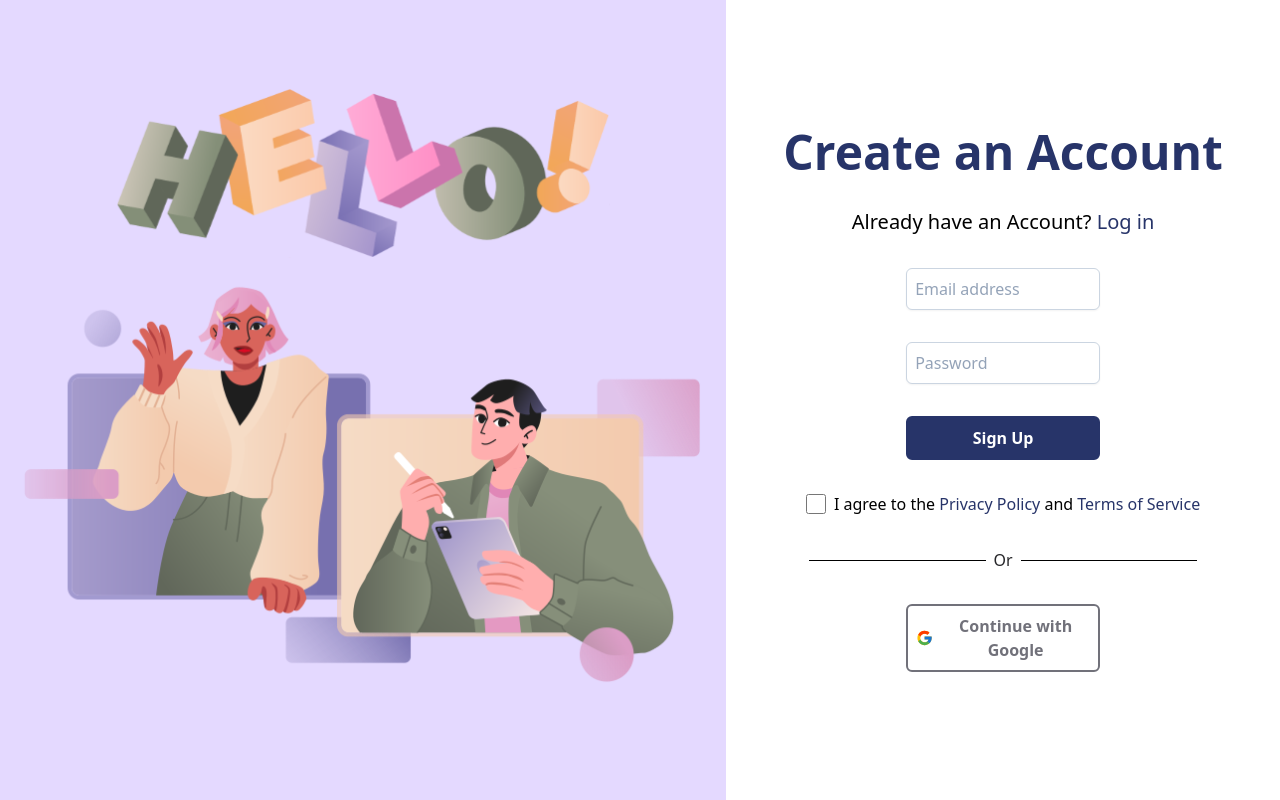
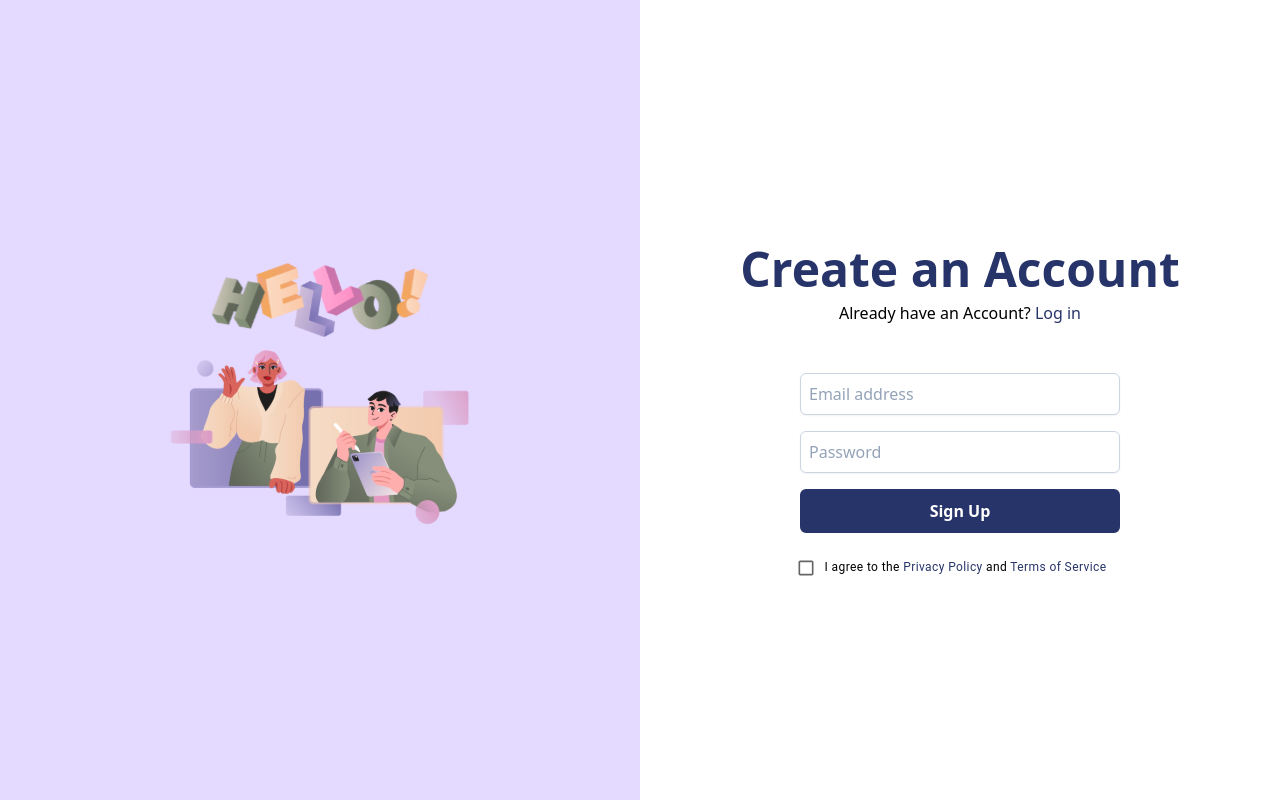
Before and after one commit to deyanxxx/expense-tracker, a React (Create React App) app: page /signup in a window 1280 px wide. Built offline with nearby package versions, Linux system fonts and the light colour scheme.

Commit message:
fixed signup and login page

```diff
--- a/src/pages/Login.js
+++ b/src/pages/Login.js
@@ -1,49 +1,48 @@
 import React from 'react';
 import homeBanner from '../assets/homeBanner.svg';
-import { FcGoogle } from "react-icons/fc";
 import { Checkbox, FormControlLabel, FormGroup, Typography } from '@mui/material';
 
 function Login() {
 
   return (
-    <div className='flex flex-row h-screen justify-between items-center'>
-      <div className='items-center justify-center h-screen m-auto'>
+    <div className='flex flex-row h-screen'>
+      <div className='flex items-center justify-center w-[50%]'>
       <img src={homeBanner} className='w-92 h-80' alt='homeBanner' />
       </div>
-      <div className='bg-white w-1/2 h-full flex flex-col items-center justify-center'>
-        <h1 className='font-bold text-3xl' style={{ color: '#273469' }}>Welcome Back</h1>
-        <div className='flex flex-row mb-8 mt-2'>
-          <p className='text-sm'>Don't have an Account yet?<span style={{ color: '#273469' }}> Sign up </span></p>
+      <div className='bg-white w-[50%] h-full flex flex-col items-center justify-center space-y-4'>
+        <div className='flex flex-col items-center justify-center m-8'>
+          <h1 className='font-semibold text-5xl' style={{ color: '#273469' }}>Welcome back!</h1>
+          <h5 className='text-l mt-2'>Don't have an Account yet?<span style={{ color: '#273469' }}> Sign up Now </span></h5>
         </div>
         <input type="email" name="email"
-        class="mt-1 mb-1 px-3 py-2 w-80 bg-white border shadow-sm border-slate-300 placeholder-slate-400
-        focus:outline-none focus:border-sky-500 focus:ring-sky-500 block  rounded-md sm:text-sm focus:ring-1"
-        placeholder="Email address" />
+          class="p-2 w-[50%] bg-white border shadow-sm border-slate-300 placeholder-slate-400
+          focus:outline-none focus:border-sky-500 focus:ring-sky-500 block rounded-md sm:text-sm focus:ring-1"
+          placeholder="Email address" />
         <input type="email" name="email"
-        class="mt-1 mb-4 px-3 py-2 w-80 bg-white border shadow-sm border-slate-300 placeholder-slate-400
-        focus:outline-none focus:border-sky-500 focus:ring-sky-500 block rounded-md sm:text-sm focus:ring-1"
-        placeholder="Password" />
-          <button style={{ backgroundColor: '#273469', borderColor: '#273469'}} className='rounded-md border-2 px-32 py-2 text-white font-semibold
-           m-4'>
-            Log In
-          </button>
-          <div className='flex flex-row space-x-10 items-center justify-center'>
+          class="p-2 w-[50%] bg-white border shadow-sm border-slate-300 placeholder-slate-400
+          focus:outline-none focus:border-sky-500 focus:ring-sky-500 block rounded-md sm:text-sm focus:ring-1"
+          placeholder="Password" />
+        <button style={{ backgroundColor: '#273469', borderColor: '#273469'}}
+          className='rounded-md border-2 text-white font-semibold w-[50%] p-2'>
+          Log In
+        </button>
+          <div className='flex flex-row space-x-20 items-center justify-center'>
             <FormGroup>
               <FormControlLabel control={<Checkbox size='small'/>}
               label={<Typography variant="caption">Keep me logged in</Typography>}/>
             </FormGroup>
             <Typography variant="caption">
-              Forgot password?
+            <span style={{ color: '#273469' }}> Forgot password?</span>
             </Typography>
           </div>
-          <div className='flex flex-row'>
+          {/*<div className='flex flex-row'>
             <div className='w-full h-[1px] bg-black' />
             <p className="mx-4 mt-4 text-center font-normal text-sm text-zinc-800">Or</p>
           </div>
           <button className='flex flex-row items-center justify-center rounded-md mt-2 border-2 px-16 py-2 text-white font-semibold border-zinc-500'>
             <FcGoogle className='mr-2' />
             <span className='text-zinc-500'>Continue with Google</span>
-          </button>
+          </button>*/}
       </div>
     </div>
   )
--- a/src/pages/Signup.js
+++ b/src/pages/Signup.js
@@ -1,45 +1,36 @@
 import React from 'react';
 import signupBanner from '../assets/signupBanner.svg';
-import { FcGoogle } from "react-icons/fc";
+import { FormGroup, Typography, Checkbox, FormControlLabel } from '@mui/material';
 
 
 function Signup() {
   return (
     <div className='flex flex-row h-screen'>
-      <div className='flex h-full items-center justify-center'>
-        <img src={signupBanner} alt='signupBanner' />
+      <div className='flex items-center justify-center w-[50%]'>
+        <img src={signupBanner} className='w-80 h-80' alt='signupBanner' />
       </div>
-      <div className='bg-white w-[50%] h-full flex flex-col items-center justify-center space-y-8'>
-        <h1 className='font-semibold text-5xl' style={{ color: '#273469' }}>Create an Account</h1>
-        <div className='flex flex-row'>
-          <h5 className='text-xl'>Already have an Account?<span style={{ color: '#273469' }}> Log in </span></h5>
+      <div className='bg-white w-[50%] h-full flex flex-col items-center justify-center space-y-4'>
+        <div className='flex flex-col items-center justify-center m-8'>
+          <h1 className='font-semibold text-5xl' style={{ color: '#273469' }}>Create an Account</h1>
+          <h5 className='text-l mt-2'>Already have an Account?<span style={{ color: '#273469' }}> Log in </span></h5>
         </div>
         <input type="email" name="email"
-        class="p-2 w-[35%] bg-white border shadow-sm border-slate-300 placeholder-slate-400
-        focus:outline-none focus:border-sky-500 focus:ring-sky-500 block  rounded-md sm:text-sm focus:ring-1"
+        class="p-2 w-[50%] bg-white border shadow-sm border-slate-300 placeholder-slate-400
+        focus:outline-none focus:border-sky-500 focus:ring-sky-500 block rounded-md sm:text-sm focus:ring-1"
         placeholder="Email address" />
         <input type="email" name="email"
-        class="p-2 w-[35%] bg-white border shadow-sm border-slate-300 placeholder-slate-400
+        class="p-2 w-[50%] bg-white border shadow-sm border-slate-300 placeholder-slate-400
         focus:outline-none focus:border-sky-500 focus:ring-sky-500 block rounded-md sm:text-sm focus:ring-1"
         placeholder="Password" />
-          <button style={{ backgroundColor: '#273469', borderColor: '#273469'}} className='rounded-md border-2 text-white font-semibold w-[35%] p-2'>
+          <button style={{ backgroundColor: '#273469', borderColor: '#273469'}}
+          className='rounded-md border-2 text-white font-semibold w-[50%] p-2'>
             Sign Up
           </button>
-           <div className='flex flex-row space-x-2 items-center'>
-           <input type="checkbox" style={{ height: '20px', width: '20px' }} />
-            <h5 className='text-md'>I agree to the <span style={{ color: '#273469' }}> Privacy Policy </span> and
-            <span style={{ color: '#273469' }}> Terms of Service </span></h5>
-          </div>
-          <div className='flex flex-row items-center space-x-2'>
-            <div className='h-[1px] w-full bg-black' style={{ whiteSpace: 'pre-wrap' }}>                         </div>
-              <p className="text-center font-normal text-md text-zinc-800">Or</p>
-            <div className='h-[1px] w-full bg-black' style={{ whiteSpace: 'pre-wrap' }}>                                                            </div>
-
-          </div>
-          <button className='flex flex-row items-center justify-center rounded-md border-2 text-white font-semibold w-[35%] p-2 border-zinc-500 space-x-2'>
-            <FcGoogle style={{ height: '20px', width: '20px' }}/>
-            <span className='text-zinc-500'>Continue with Google</span>
-          </button>
+            <FormGroup>
+              <FormControlLabel control={<Checkbox size='small'/>}
+              label={<Typography variant="caption">I agree to the <span style={{ color: '#273469' }}> Privacy Policy </span>
+              and <span style={{ color: '#273469' }}> Terms of Service </span></Typography>}/>
+            </FormGroup>
       </div>
     </div>
   )
```
